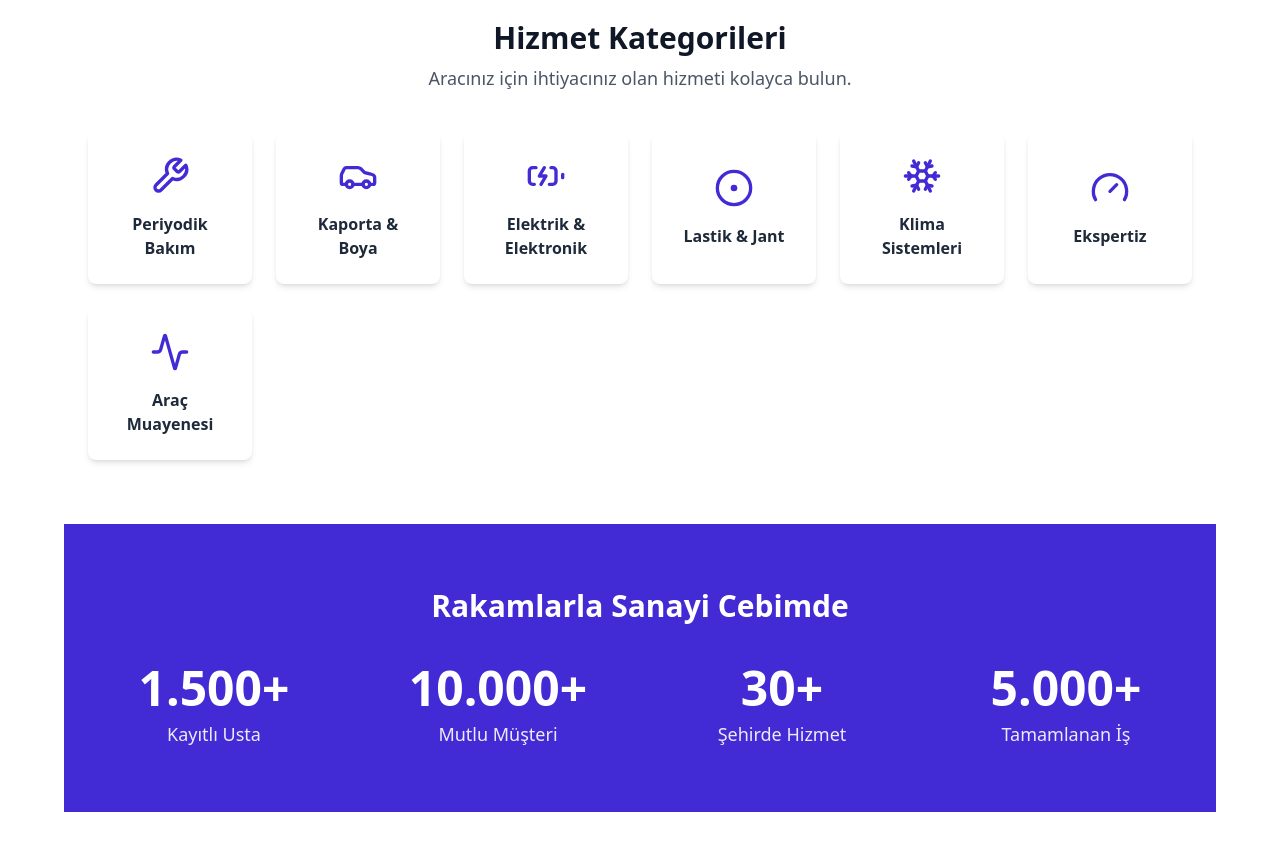
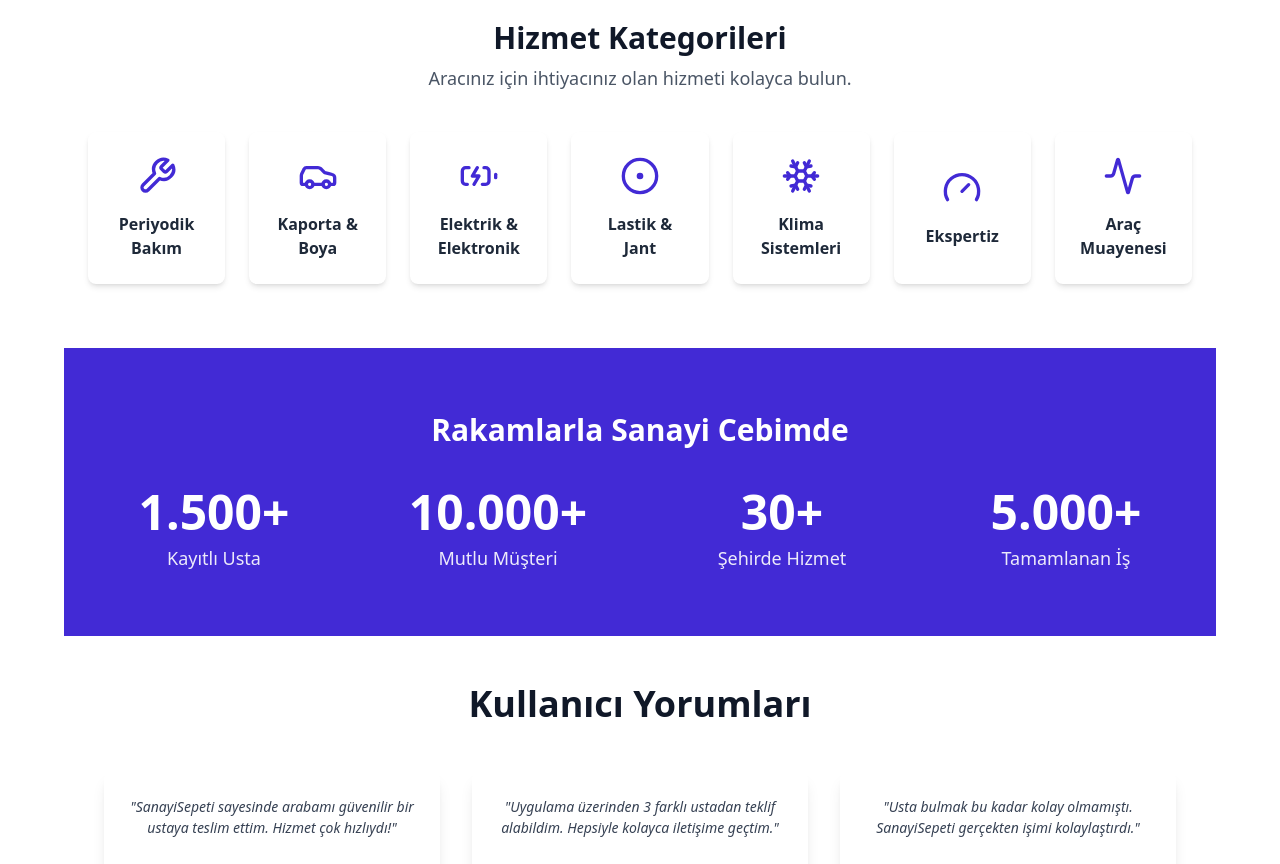
Before and after one commit to Kskle555/SanayiCebimdeFE, a Next.js app: page / in a window 1280 px wide. Shown: the part 2480-3344 px from the top of the page. Built offline with nearby package versions, Linux system fonts and the light colour scheme; grey boxes are pictures that could not be loaded.

Commit message:
css duzenlemeleri yapildi.

```diff
--- a/src/app/components/ServiceCategories.jsx
+++ b/src/app/components/ServiceCategories.jsx
@@ -18,7 +18,7 @@ export const ServiceCategories = () => {
       <p className="text-lg mb-10 text-gray-600">
         Aracınız için ihtiyacınız olan hizmeti kolayca bulun.
       </p>
-      <div className="grid grid-cols-2 md:grid-cols-3 lg:grid-cols-6 gap-6">
+      <div className="grid grid-cols-1 md:grid-cols-3 lg:grid-cols-7 gap-6">
         {categories.map((category, index) => (
           <div
             key={index}
```
